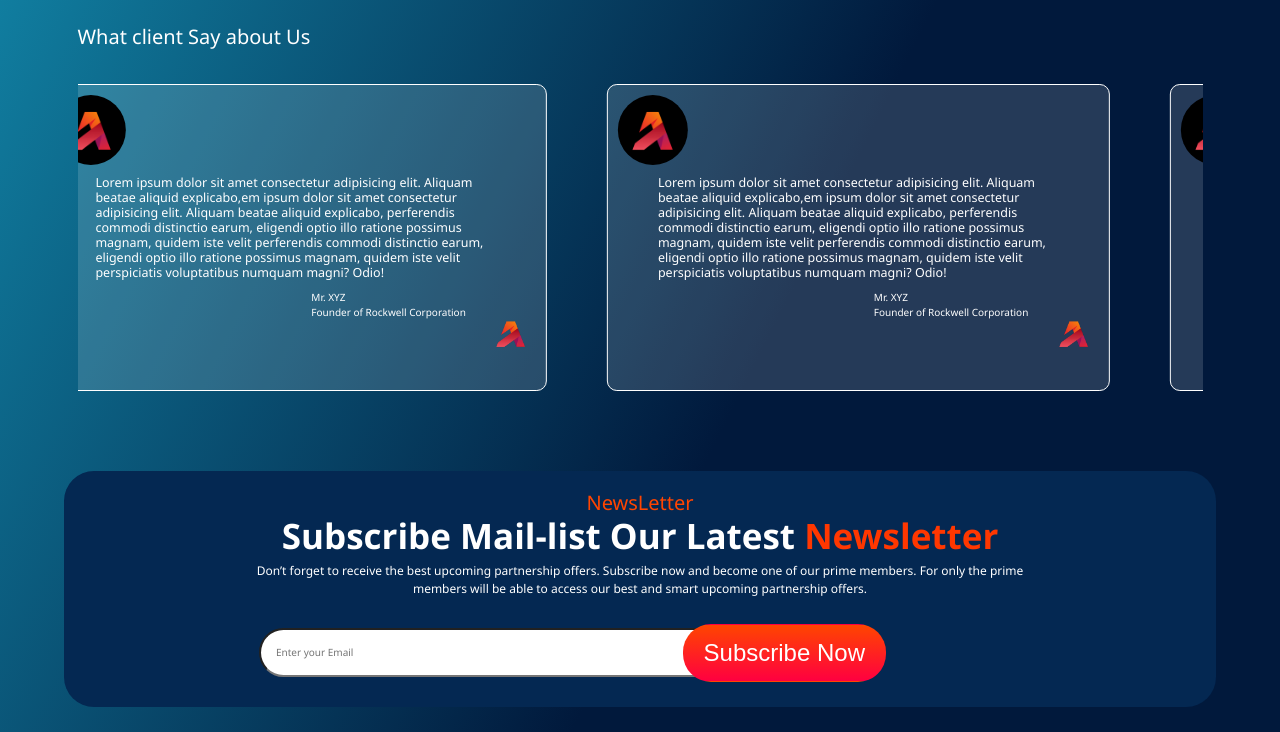
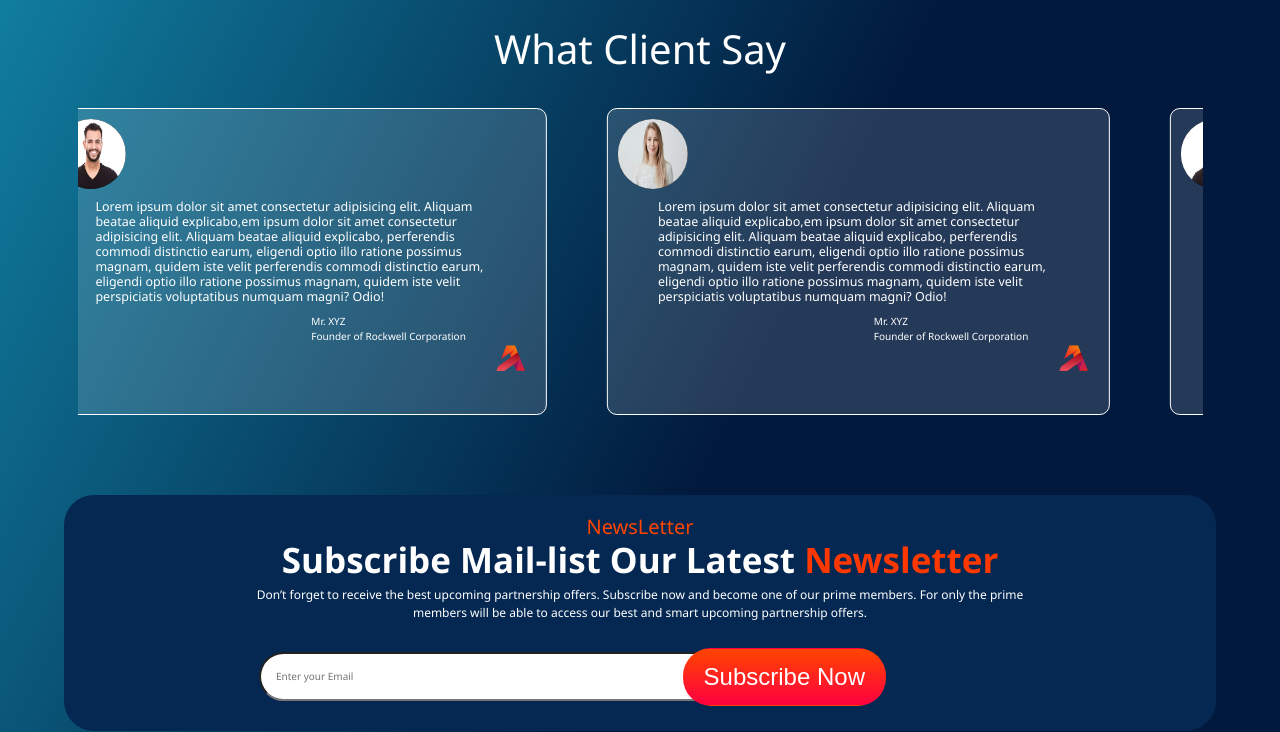
Before and after one commit to hussainabid7199/Redesigned-ACO, a website built with Vite: page contactus.html in a window 1280 px wide. Shown: the part 86-818 px from the top of the page. Built offline with nearby package versions, Linux system fonts and the light colour scheme.

Commit message:
Blank Up

```diff
--- a/contactus.html
+++ b/contactus.html
@@ -42,17 +42,19 @@
 
         <!-- what client say about us -->
  <section class="whatClientSay">
-          <div class="container">
-              <div class="clientHeading h2-style white">
-                  <h2>What client Say about Us</h2>
+    <div class="container center" data-aos="fade-up">
+      <div class="row">
+        <div class="col"> <h2 class="white h2-style">What Client Say</h2></div>
       </div>
+    </div>
+    <div class="container" data-aos="fade-up">
         <div class="clientWord">
             <div id="carouselExampleSlidesOnly" class="carousel slide" data-bs-ride="carousel">
                 <div class="carousel-inner">
                     <div class="carousel-item active">
                         <div class="client-inner-tile">
                             <div class="clientInnerContent">
-                                      <div class="icon"><img src="public/assets/image/f1098.png" alt=""></div>
+                                <div class="icon"><img src="public/assets/image/clients/1.jpg" alt=""></div>
                                 <div class="clientContent">
                                     <h5>Lorem ipsum dolor sit amet consectetur adipisicing elit. Aliquam beatae
                                         aliquid explicabo,em ipsum
@@ -75,7 +77,7 @@
                                 </div>
                             </div>
                             <div class="clientInnerContent">
-                                      <div class="icon"><img src="public/assets/image/f1098.png" alt=""></div>
+                                <div class="icon"><img src="public/assets/image/clients/2.webp" alt=""></div>
                                 <div class="clientContent">
                                     <h5>Lorem ipsum dolor sit amet consectetur adipisicing elit. Aliquam beatae
                                         aliquid explicabo,em ipsum
@@ -102,7 +104,7 @@
                     <div class="carousel-item">
                         <div class="client-inner-tile">
                             <div class="clientInnerContent">
-                                      <div class="icon"><img src="public/assets/image/f1098.png" alt=""></div>
+                                <div class="icon"><img src="public/assets/image/clients/1.jpg" alt=""></div>
                                 <div class="clientContent">
                                     <h5>Lorem ipsum dolor sit amet consectetur adipisicing elit. Aliquam beatae
                                         aliquid explicabo,em ipsum
@@ -125,7 +127,7 @@
                                 </div>
                             </div>
                             <div class="clientInnerContent">
-                                      <div class="icon"><img src="public/assets/image/f1098.png" alt=""></div>
+                                <div class="icon"><img src="public/assets/image/clients/2.webp" alt=""></div>
                                 <div class="clientContent">
                                     <h5>Lorem ipsum dolor sit amet consectetur adipisicing elit. Aliquam beatae
                                         aliquid explicabo,em ipsum
@@ -152,7 +154,7 @@
                     <div class="carousel-item">
                         <div class="client-inner-tile">
                             <div class="clientInnerContent">
-                                      <div class="icon"><img src="public/assets/image/f1098.png" alt=""></div>
+                                <div class="icon"><img src="public/assets/image/clients/2.webp" alt=""></div>
                                 <div class="clientContent">
                                     <h5>Lorem ipsum dolor sit amet consectetur adipisicing elit. Aliquam beatae
                                         aliquid explicabo,em ipsum
@@ -175,7 +177,7 @@
                                 </div>
                             </div>
                             <div class="clientInnerContent">
-                                      <div class="icon"><img src="public/assets/image/f1098.png" alt=""></div>
+                                <div class="icon"><img src="public/assets/image/clients/1.jpg" alt=""></div>
                                 <div class="clientContent">
                                     <h5>Lorem ipsum dolor sit amet consectetur adipisicing elit. Aliquam beatae
                                         aliquid explicabo,em ipsum
@@ -204,7 +206,9 @@
         </div>
     </div>
   </section>
+
   <!-- what client say about us -->
+
 
 
 
```
Also changed, not shown: aboutus.html (+11 -11 lines), portfolio.html (+12 -11 lines), service.html (+11 -10 lines). Lines whose indentation alone changed are shown as unchanged.
